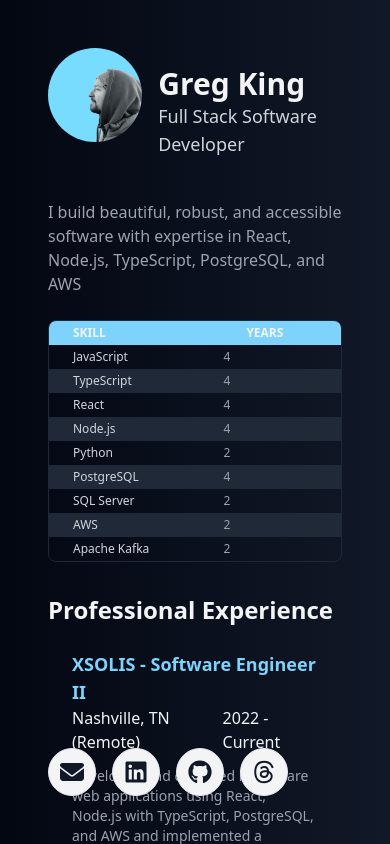
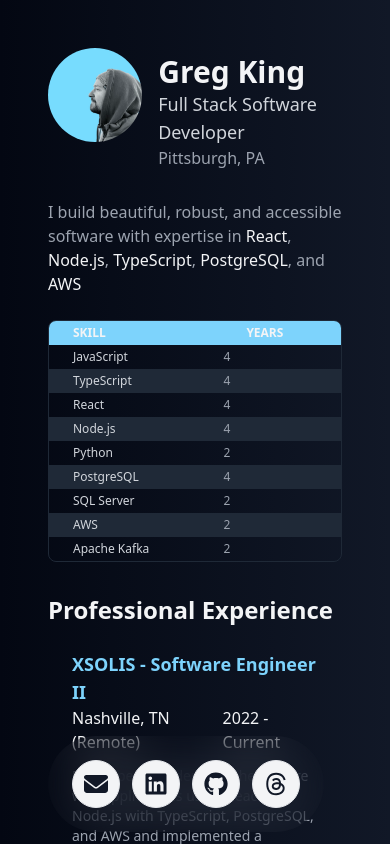
Before and after one commit to greg-py/portfolio, a React (Create React App) app: page / in a window 390 px wide. Built offline with nearby package versions, Linux system fonts and the light colour scheme.

Commit message:
Added blur to social buttons on mobile and fixed positioning

```diff
--- a/src/components/info/Description.jsx
+++ b/src/components/info/Description.jsx
@@ -1,8 +1,14 @@
+import DescriptionHighlight from "./DescriptionHighlight";
+
 const Description = () => {
   return (
     <p>
-      I build beautiful, robust, and accessible software with expertise in
-      React, Node.js, TypeScript, PostgreSQL, and AWS
+      I build beautiful, robust, and accessible software with expertise in{" "}
+      {<DescriptionHighlight text={"React"} />},{" "}
+      {<DescriptionHighlight text={"Node.js"} />},{" "}
+      {<DescriptionHighlight text={"TypeScript"} />},{" "}
+      {<DescriptionHighlight text={"PostgreSQL"} />}, and{" "}
+      {<DescriptionHighlight text={"AWS"} />}
     </p>
   );
 };
--- /dev/null
+++ b/src/components/info/DescriptionHighlight.jsx
@@ -0,0 +1,5 @@
+const DescriptionHighlight = (props) => {
+  return <span className="text-gray-100">{props.text}</span>;
+};
+
+export default DescriptionHighlight;
--- a/src/components/info/SocialContainer.jsx
+++ b/src/components/info/SocialContainer.jsx
@@ -1,6 +1,6 @@
 const SocialContainer = ({ children }) => {
   return (
-    <div className="flex flex-row space-x-4 text-gray-900 fixed bottom-12">
+    <div className="flex flex-row space-x-3 text-gray-900 fixed bottom-3 rounded-full backdrop-blur-xl p-6 xl:backdrop-blur-none xl:p-0 xl:bottom-12">
       {children}
     </div>
   );
--- a/src/components/info/TitleCard.jsx
+++ b/src/components/info/TitleCard.jsx
@@ -9,6 +9,7 @@
       <div>
         <h1 className="font-bold text-3xl text-gray-100">Greg King</h1>
         <h2 className="text-lg text-gray-300">Full Stack Software Developer</h2>
+        <p className="text-md text-gray-400">Pittsburgh, PA</p>
       </div>
     </div>
   );
--- a/src/components/layout/Grid.jsx
+++ b/src/components/layout/Grid.jsx
@@ -1,6 +1,6 @@
 const Grid = ({ children }) => {
   return (
-    <div className="grid grid-cols-1 lg:grid-cols-2 gap-8 w-full xl:w-3/4">
+    <div className="grid grid-cols-1 xl:grid-cols-2 gap-8 w-full xl:w-3/4">
       {children}
     </div>
   );
```
